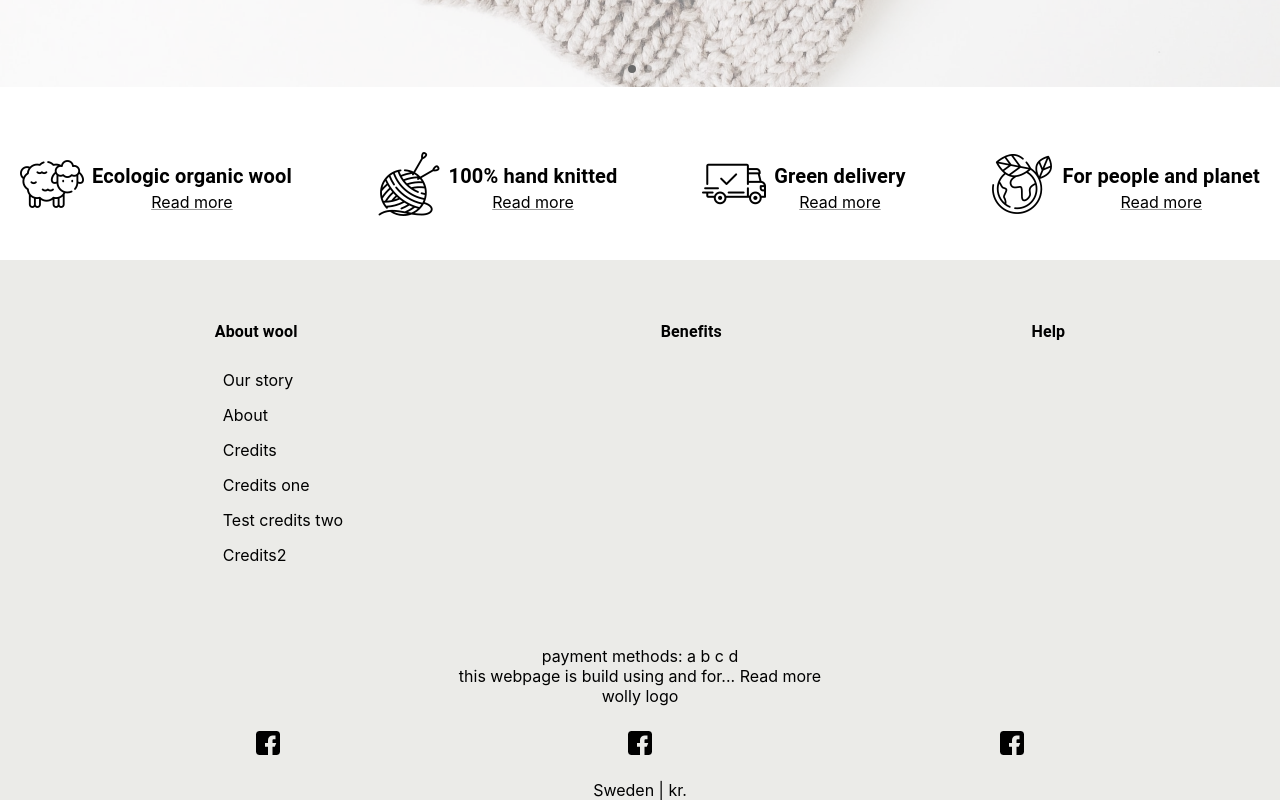
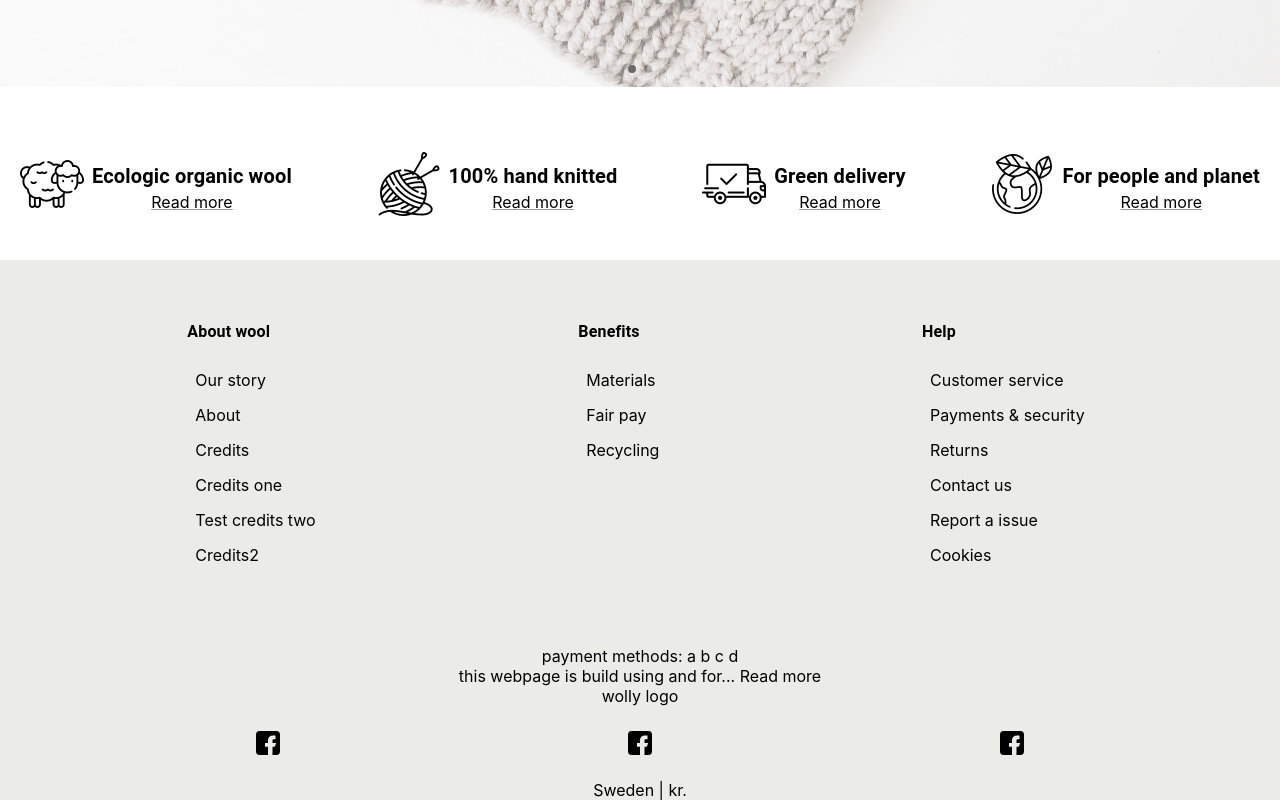
Before and after one commit to GoranAviani/react_web, a React (Create React App) app: page / in a window 1280 px wide. Shown: the part 633-1433 px from the top of the page. Built offline with nearby package versions, Linux system fonts and the light colour scheme.

Commit message:
product changes

```diff
--- a/src/components/Footer/Footer.js
+++ b/src/components/Footer/Footer.js
@@ -23,6 +23,8 @@ const Footer = () => {
     useEffect(() => {
         if (!isMobile) {
             setShowAboutWoolMobileHeader(true)
+            setShowBenefitsMobileHeader(true)
+            setShowHelpMobileHeader(true)
         }
     })
 
@@ -33,7 +35,6 @@ const Footer = () => {
                     <div className='Header'>
                         {isMobile ?
                             <div className='ButtonGroup'>
-
                                 <Button disableRipple style={{
                                     minWidth: "90%", justifyContent: "flex-start", color: "#000",
                                 }}
```
